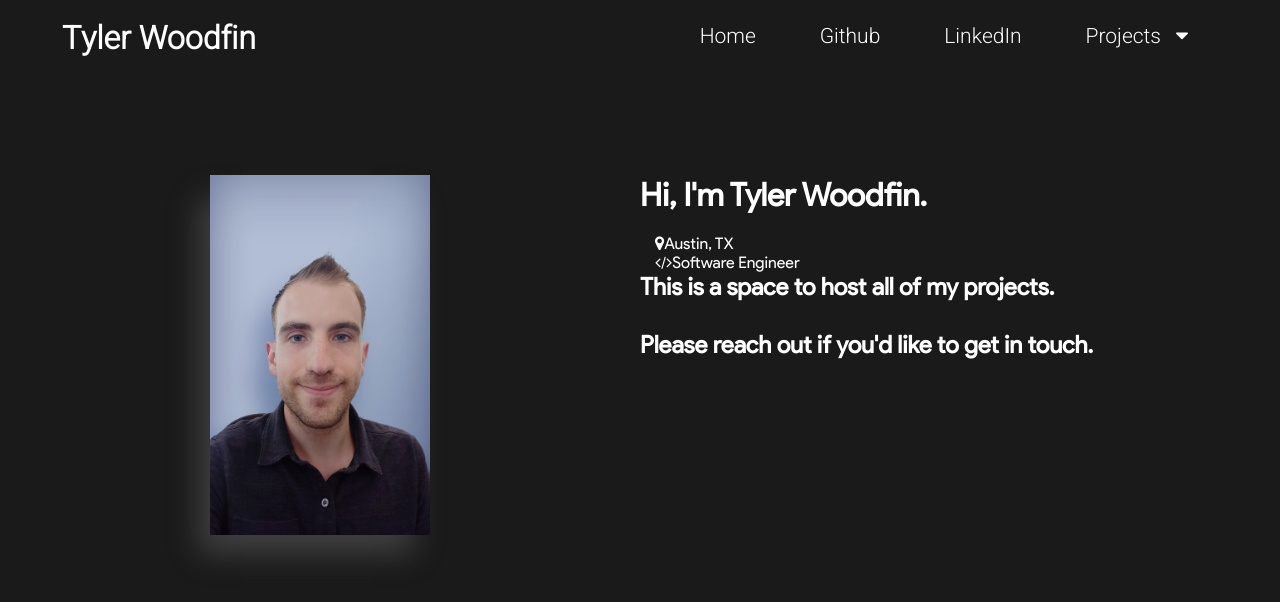
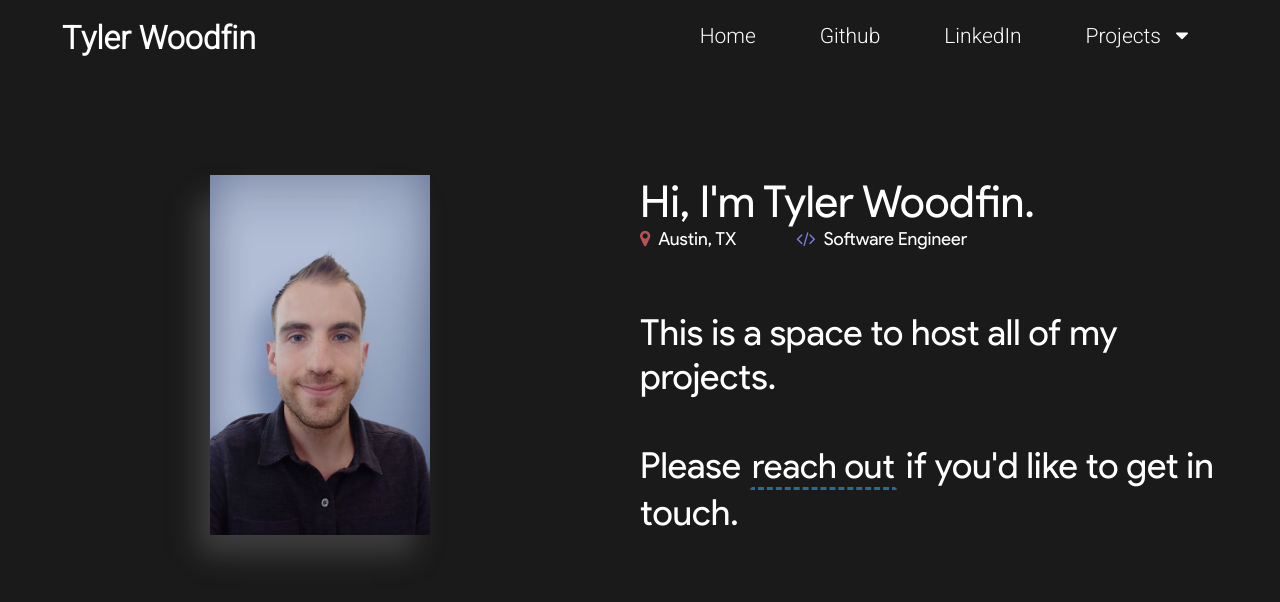
Before and after one commit to tylerjwoodfin/tyler.cloud-react, a React app: page / in a window 1280 px wide. Built offline with nearby package versions, Linux system fonts and the light colour scheme.

Commit message:
Finished non-functional home page

```diff
--- a/package.json
+++ b/package.json
@@ -7,11 +7,15 @@
     "@testing-library/react": "^11.2.2",
     "@testing-library/user-event": "^12.6.0",
     "bootstrap": "^4.5.3",
+    "jquery": "^3.5.1",
     "react": "^17.0.1",
     "react-bootstrap": "^1.4.0",
     "react-dom": "^17.0.1",
+    "react-native": "^0.63.4",
+    "react-ripples": "^2.2.1",
     "react-router-dom": "^5.2.0",
     "react-scripts": "4.0.1",
+    "styled-components": "^5.2.1",
     "web-vitals": "^0.2.4"
   },
   "scripts": {
--- a/public/index.html
+++ b/public/index.html
@@ -6,6 +6,8 @@
 
     <title>Tyler Woodfin</title>
 
+    <!-- Thank you for viewing my source code! I've made my site open-source on GitHub at github.com/tylerjwoodfin. Please reach out through this page if you'd like to learn more about my skills. -->
+
     <!-- FontAwesome-->
     <link rel="stylesheet" href="https://cdnjs.cloudflare.com/ajax/libs/font-awesome/4.7.0/css/font-awesome.min.css">
 
@@ -13,26 +15,9 @@
   <body>
     <div id="nav"></div>
 
-    <div class="column1">
-      <img class="face" src="./img/face.jpg" alt="Tyler Woodfin profile picture">
-    </div>
+    <div id="column1"></div>
 
-    <div class="column2">
-      <h1 class="headline">Hi, I'm Tyler Woodfin.</h1>
-
-      <p style="font-size: 18px; padding-bottom: 20px;">
-
-        <div class="attributeContainer">
-          <div class="attributeMap"><em class="fa fa-map-marker" aria-hidden="true"></em>Austin, TX</div>
-          <div class="attributeCode"><em class="fa fa-code"></em>Software Engineer</div>
-        </div>
-
-      </p>
-
-      <h2 id="bodyFeedback">
-      This is a space to host all of my projects.<br><br>Please <a onClick="feedback()" class="dashed" >reach out</a> if you'd like to get in touch.
-      </h2>
-    </div>
+    <div id="column2"></div>
 
   </body>
 </html>
--- a/src/assets/style.css
+++ b/src/assets/style.css
@@ -100,21 +100,24 @@
     }
 
 /* Page Elements - Index */
-.column1 {
+
+#bodyFeedback {
+  font-weight: normal;
+  padding-bottom: 20px;
+  font-size: 36px;
+}
+
+#column1 {
   float: left;
   width: 50%;
   margin-top: 8%;
 }
 
-.column2 {
+#column2 {
   float: left;
   width: 50%;
   padding-right: 60px;
   margin-top: 8%;
-}
-
-.fa {
-  margin-left: 15px;
 }
 
 .projectItems {
@@ -123,6 +126,38 @@
   background: #1a1a1a;
   display: block;
   position: fixed;
+}
+
+.headline {
+  font-size: 44px;
+  font-weight: normal;
+}
+
+.attributeMap {
+  display: inline-block;
+  padding-right: 60px;
+}
+
+.attributeCode {
+  display: inline-block;
+}
+
+.fa-caret-down, .fa-caret-up {
+  margin-left: 15px;
+}
+
+.fa-map-marker {
+  color: #b45353;
+  padding-right: 8px;
+}
+
+.fa-code {
+  color: #7f7fe6;
+  padding-right: 8px;
+}
+
+.attributeContainer {
+  padding-bottom: 40px;
 }
 
 /* Mobile */
@@ -136,7 +171,7 @@
 
 @media screen and (max-width: 1025px) {
 
-  .column2 {
+  #column2 {
     text-align: center;
   }
 }
@@ -148,13 +183,13 @@
     height: 100px;
   }
 
-  .column1 {
+  #column1 {
     width: 100%;
     margin-bottom: 40px;
     margin-top: 40px;
   }
 
-  .column2 {
+  #column2 {
     width: 100%;
     padding-left: 20px;
     padding-right: 20px;
@@ -178,12 +213,12 @@
   nav {
     height: 70px;
   }
-  .column1 {
+  #column1 {
     width: 40%;
     margin-top: 20px;
   }
 
-  .column2 {
+  #column2 {
     width: 60%;
     margin-top: 20px;
   }
--- a/src/index.js
+++ b/src/index.js
@@ -1,7 +1,11 @@
 import ReactDOM from 'react-dom';
 import {Nav} from './nav';
 import './assets/style.css';
+import { Column1 } from './index/column1';
+import { Column2 } from './index/column2';
 
 // const myfirstelement = <h1>Hello React!</h1>
 
 ReactDOM.render(<Nav/>, document.getElementById('nav'));
+ReactDOM.render(<Column1/>, document.getElementById('column1'));
+ReactDOM.render(<Column2/>, document.getElementById('column2'));
--- /dev/null
+++ b/src/index/column2.js
@@ -0,0 +1,69 @@
+import React from 'react';
+import styled from 'styled-components';
+import Ripples from 'react-ripples'
+
+export class Column2 extends React.Component {
+
+    getPage()
+    {
+        return (
+            <div></div>
+        );
+    }
+
+    render() {
+
+        const Button = styled.button`
+            background: transparent;
+            border: 3px solid transparent;
+            border-bottom: 3px #236f92 dashed;
+            border-radius: 3px;
+            color: white;
+            font-size: 26pt;
+            font-family: "productSans", -apple-system, BlinkMacSystemFont, "avenir next", avenir, "helvetica neue", helvetica, ubuntu, roboto, noto, "segoe ui", arial, sans-serif;
+
+            &:hover {
+                border: 3px solid transparent;
+                border-bottom: 3px solid transparent;
+            }
+        `;
+
+        var headline = <h1 class="headline">Hi, I'm Tyler Woodfin.</h1>;
+
+        var subHeadlineIcons =
+            <p style={{fontSize: `18px`, paddingBottom: `20px`}}>
+
+                <div class="attributeContainer">
+                    <div class="attributeMap"><em class="fa fa-map-marker" aria-hidden="true"></em>Austin, TX</div>
+                    <div class="attributeCode"><em class="fa fa-code"></em>Software Engineer</div>
+                </div>
+            </p>;
+
+        var ripples = <Button>reach out</Button>;
+
+        var bodyFeedback =
+            <h2 id="bodyFeedback">This is a space to host all of my projects.
+            <br/><br/>Please {ripples} if you'd like to get in touch.<br/><br/></h2>;
+
+        return (
+            <div>{headline}{subHeadlineIcons}{bodyFeedback}</div>
+        );
+    }
+}
+
+/*
+<h1 class="headline">Hi, I'm Tyler Woodfin.</h1>
+
+        <p style="font-size: 18px; padding-bottom: 20px;">
+
+          <div class="attributeContainer">
+            <div class="attributeMap"><em class="fa fa-map-marker" aria-hidden="true"></em>Austin, TX</div>
+            <div class="attributeCode"><em class="fa fa-code"></em>Software Engineer</div>
+          </div>
+
+        </p>
+
+        <h2 id="bodyFeedback">
+          This is a space to host all of my projects.<br><br>Please <a onClick="feedback()" class="dashed" >reach out</a> if you'd like to get in touch.
+        </h2>
+*/
```
